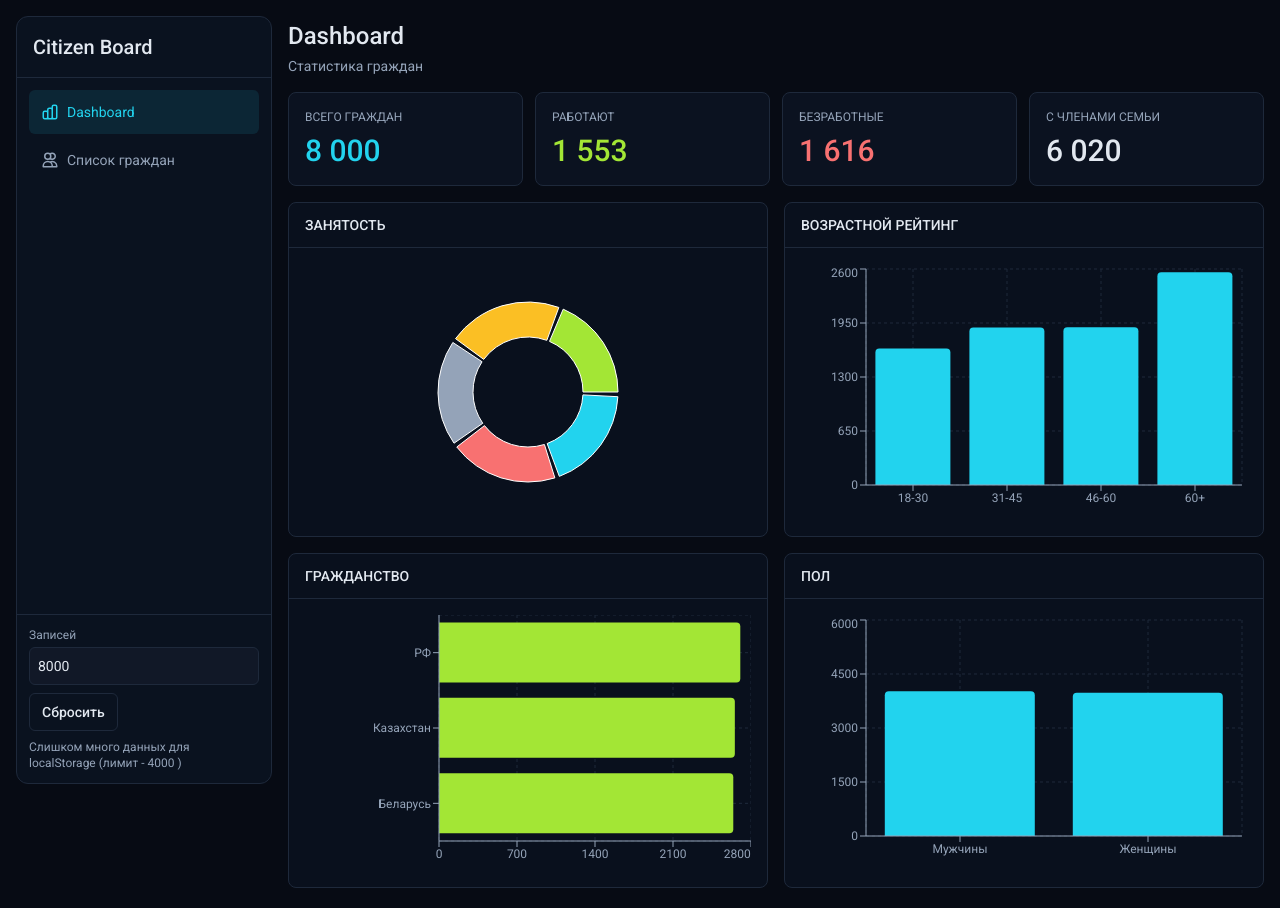
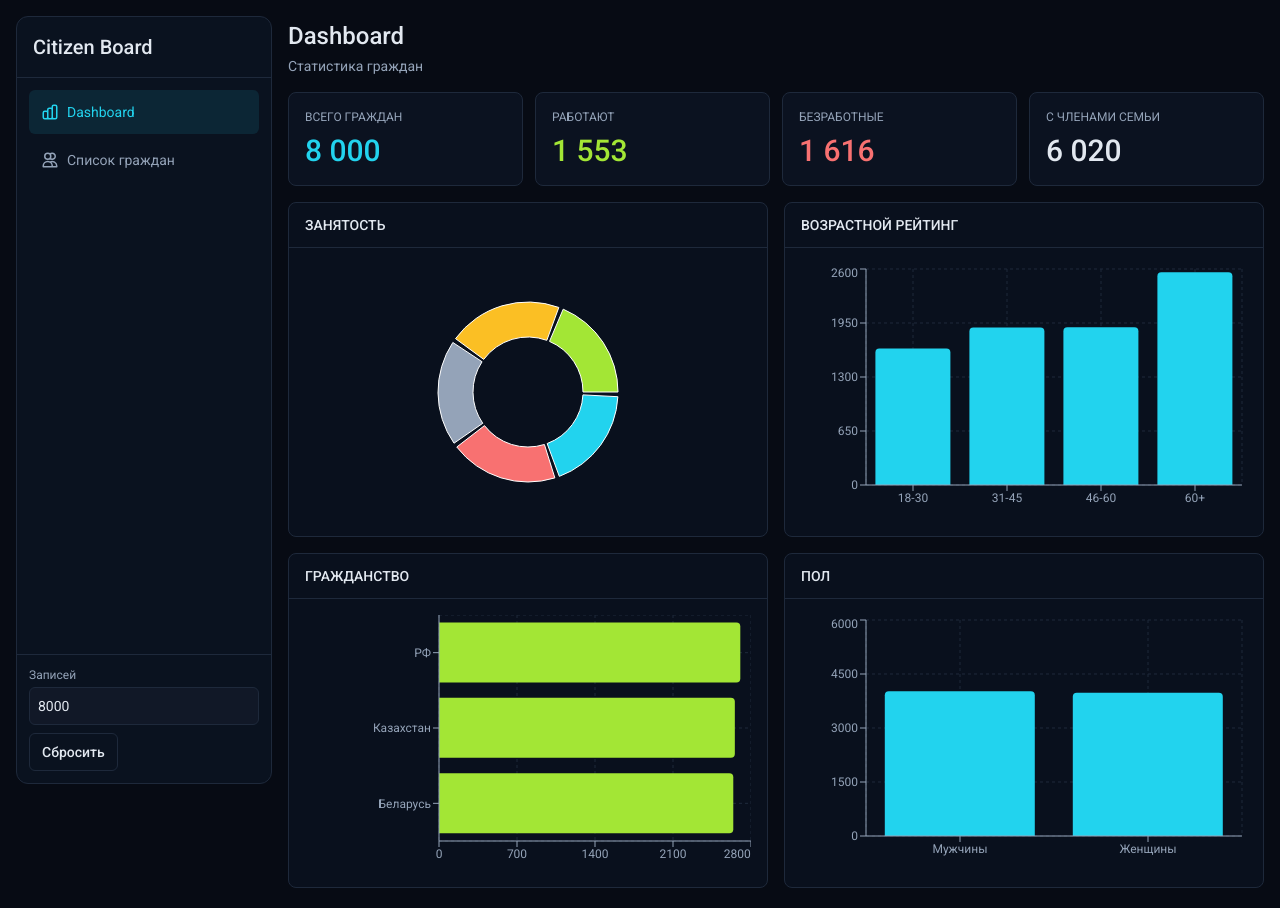
Before and after one commit to DragonGames85/CitizenBoard, a React (Vite) app: page / in a window 1280 px wide. Built offline with nearby package versions, Linux system fonts and the light colour scheme.

Commit message:
CHORE: (0.2.3): Удалена ненужная логика с localStorage

```diff
--- a/package.json
+++ b/package.json
@@ -1,7 +1,7 @@
 {
     "name": "citizenboard",
     "private": true,
-    "version": "0.2.2",
+    "version": "0.2.3",
     "type": "module",
     "scripts": {
         "dev": "vite",
--- a/src/entities/citizen/ui/CitizenCountControl.tsx
+++ b/src/entities/citizen/ui/CitizenCountControl.tsx
@@ -1,6 +1,5 @@
 import { useEffect, useState } from 'react';
 
-import { QUOTA_STORAGE_LIMIT } from '@/shared/consts/localStorage';
 import { Button } from '@/shared/ui/Button';
 
 import { useCitizenStore } from '../api/storage';
@@ -39,11 +38,6 @@ export function CitizenCountControl() {
             <Button variant="ghost" onClick={resetCitizens}>
                 Сбросить
             </Button>
-            {citizenCount > QUOTA_STORAGE_LIMIT && (
-                <p className="text-secondary basis-full text-xs">
-                    Слишком много данных для localStorage (лимит - {QUOTA_STORAGE_LIMIT} )
-                </p>
-            )}
         </div>
     );
 }
--- a/src/shared/consts/localStorage.ts
+++ /dev/null
@@ -1,3 +0,0 @@
-export const STORAGE_KEY = 'citizen-board:v3';
-export const COUNT_KEY = 'citizen-board:count';
-export const QUOTA_STORAGE_LIMIT = 4000;
```
Also changed, not shown: 1 other file (tests, documents, lock files or other folders).
